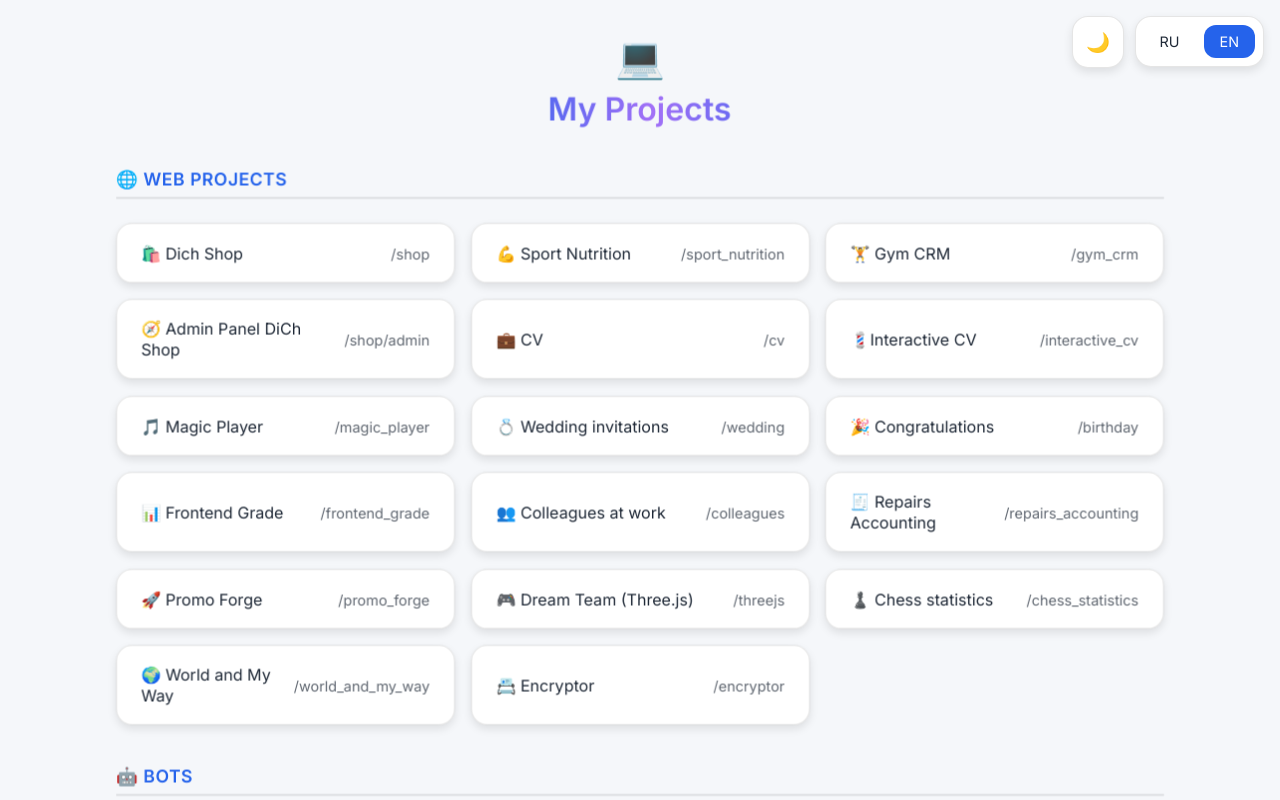
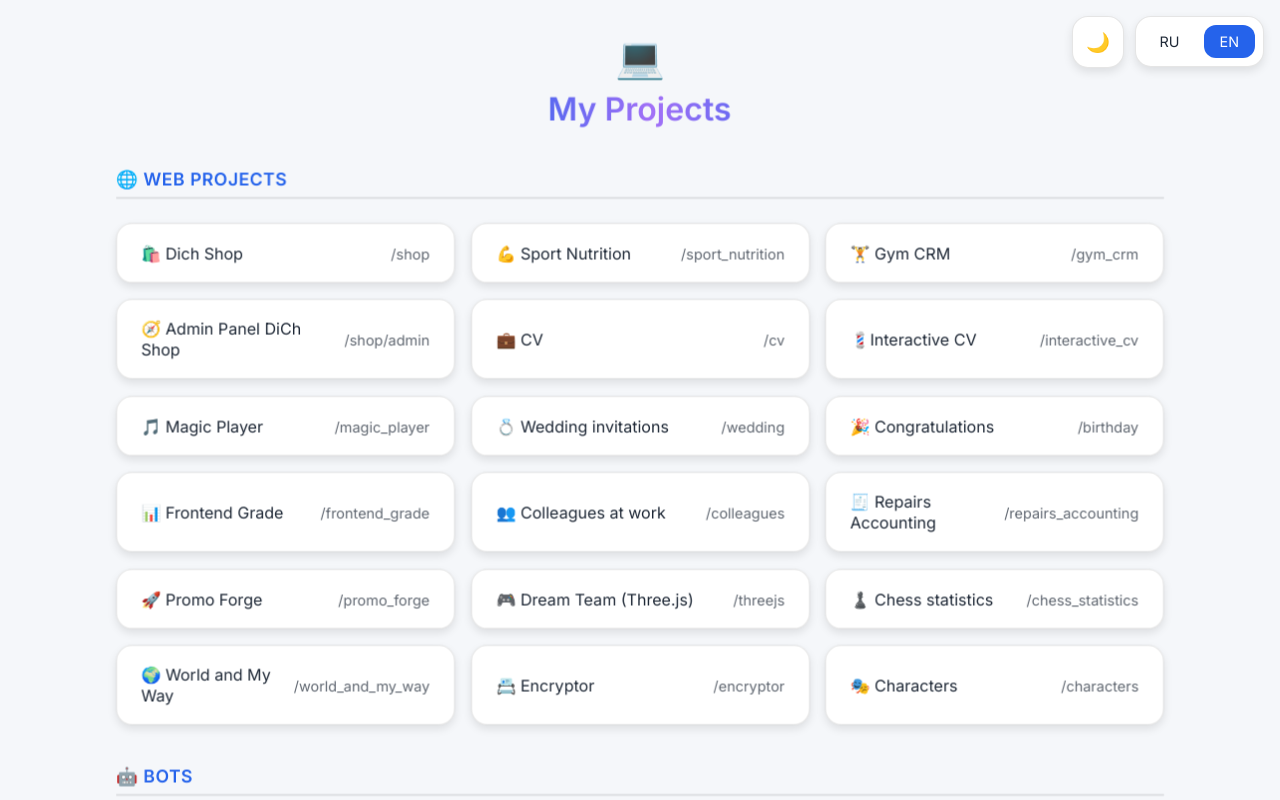
Before and after one commit to dimonss/navigationPage, a website: page index.html in a window 1280 px wide. Shown: the top 800 px of the page. Drawn offline with Linux system fonts and the light colour scheme.

Commit message:
add characters link

```diff
--- a/index.html
+++ b/index.html
@@ -56,7 +56,8 @@
             <a href="/gym_crm" target="_blank" data-i18n="gym_crm">🏋️ Gym CRM <span>/gym_crm</span></a>
             <a href="/shop/admin" target="_blank" data-i18n="admin">🧭 Admin Panel <span>/shop/admin</span></a>
             <a href="/cv" target="_blank" data-i18n="cv">💼 CV <span>/cv</span></a>
-            <a href="/interactive_cv" target="_blank" data-i18n="interactive_cv">💼 Interactive CV <span>/interactive_cv</span></a>
+            <a href="/interactive_cv" target="_blank" data-i18n="interactive_cv">💼 Interactive CV
+                <span>/interactive_cv</span></a>
             <a href="/magic_player" target="_blank" data-i18n="magic_player">🎵 Magic Player
                 <span>/magic_player</span></a>
             <a href="/wedding" target="_blank" data-i18n="wedding">💍 Wedding <span>/wedding</span></a>
@@ -74,6 +75,7 @@
                 <span>/world_and_my_way</span></a>
             <a href="/encryptor" target="_blank" data-i18n="encryptor">📇 Encryptor
                 <span>/encryptor</span></a>
+            <a href="/characters" target="_blank" data-i18n="characters">🎭 Characters <span>/characters</span></a>
         </div>
     </div>
 
@@ -81,7 +83,8 @@
     <div class="category">
         <h3 class="category-title" data-i18n="category_bots">🤖 Боты</h3>
         <div class="category-links">
-            <a href="https://t.me/ChalyshBirthdayBot" target="_blank" data-i18n="bot_for_congratulations">🎉 Бот для поздравлений
+            <a href="https://t.me/ChalyshBirthdayBot" target="_blank" data-i18n="bot_for_congratulations">🎉 Бот для
+                поздравлений
                 <span>@ChalyshBirthdayBot</span></a>
             <a href="https://t.me/GoldenQuotesBot" target="_blank" data-i18n="quotes_bot">💬 Золотые цитаты
                 <span>@GoldenQuotesBot</span></a>
--- a/main.js
+++ b/main.js
@@ -29,6 +29,7 @@ const translations = {
         chess_statistics: '♟️ Статистика шахматных партий',
         world_and_my_way: '🌍 Мир и мой путь',
         encryptor:"📇 Шифратор",
+        characters: '🎭 Персонажи',
         space_shooter: '🚀 Space Shooter',
         promo_forge_swagger: '📚 Генератор промо кодов API',
         chess_statistics_swagger: '📚 Статистика шахматных партий API',
@@ -66,6 +67,7 @@ const translations = {
         chess_statistics: '♟️ Chess statistics',
         world_and_my_way: '🌍 World and My Way',
         encryptor:"📇 Encryptor",
+        characters: '🎭 Characters',
         space_shooter: '🚀 Space Shooter',
         promo_forge_swagger: '📚 Promo Forge API',
         chess_statistics_swagger: '📚 Chess statistics API',
```
